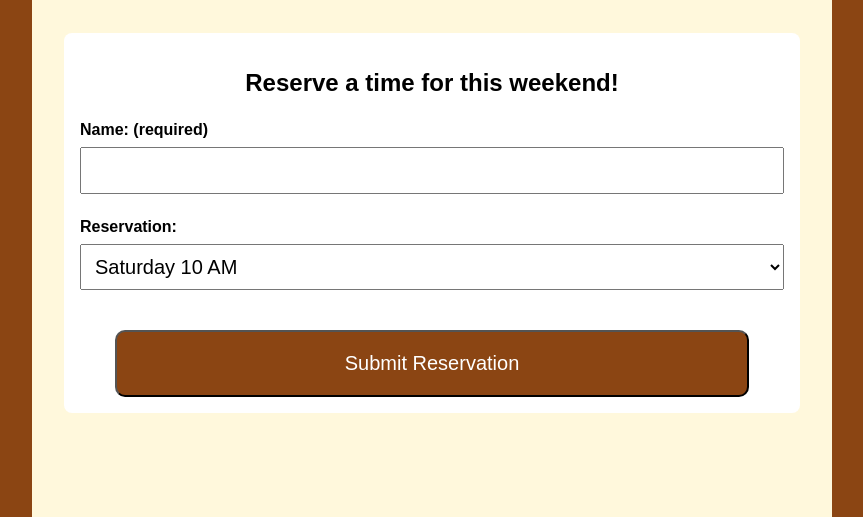
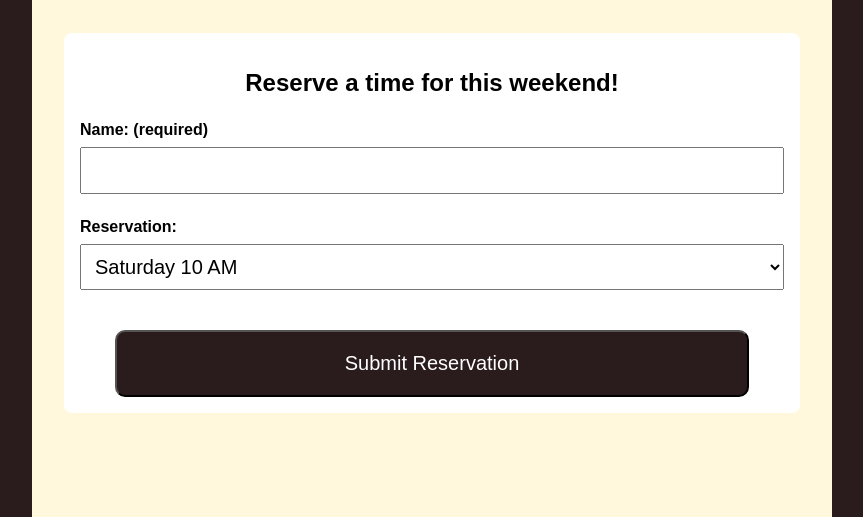
Before and after one commit to ianJStutor/puppeteer-testing, a plain HTML site: page index.html in a window 1280 px wide. Shown: the part 283-800 px from the top of the page, without its empty margins (208-1071 px from the left). Drawn offline with Linux system fonts and the light colour scheme.

Commit message:
css color changes

```diff
--- a/style.css
+++ b/style.css
@@ -1,5 +1,10 @@
+:root {
+    --medbrown: #6e4c4b;
+    --darkbrown: #2a1b1d;
+}
+
 html {
-    background: saddlebrown;
+    background: var(--darkbrown);
     font-size: 100%;
 }
 
@@ -46,7 +51,7 @@ label {
 button {
     color: white;
     cursor: pointer;
-    background: saddlebrown;
+    background: var(--darkbrown);
     border-radius: 0.5em;
     display: block;
     font-size: 1.25em;
@@ -57,7 +62,7 @@ button {
 }
 
 button:hover {
-    background: #61300d;
+    background: var(--medbrown);
 }
 
 img {
```
